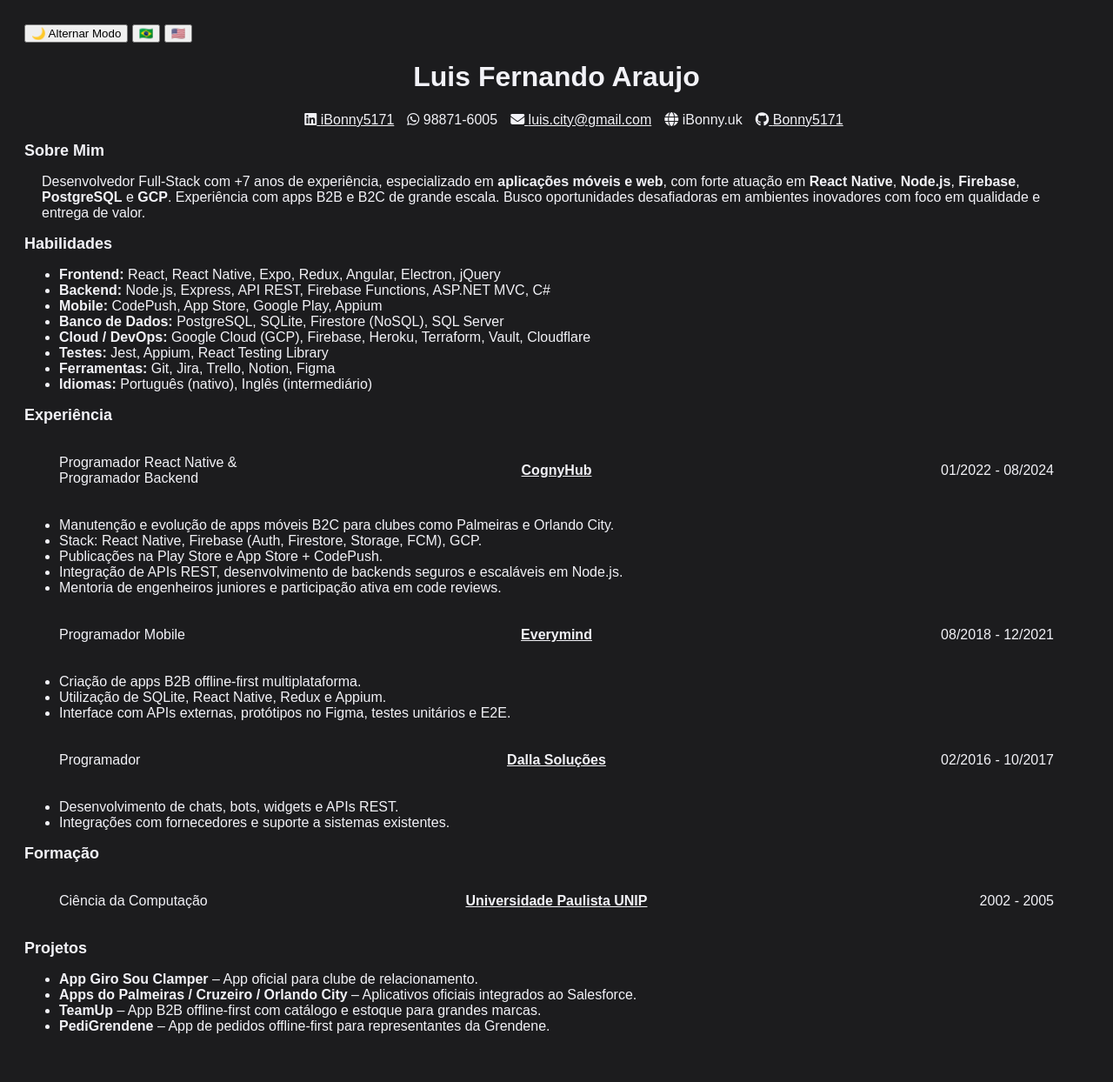
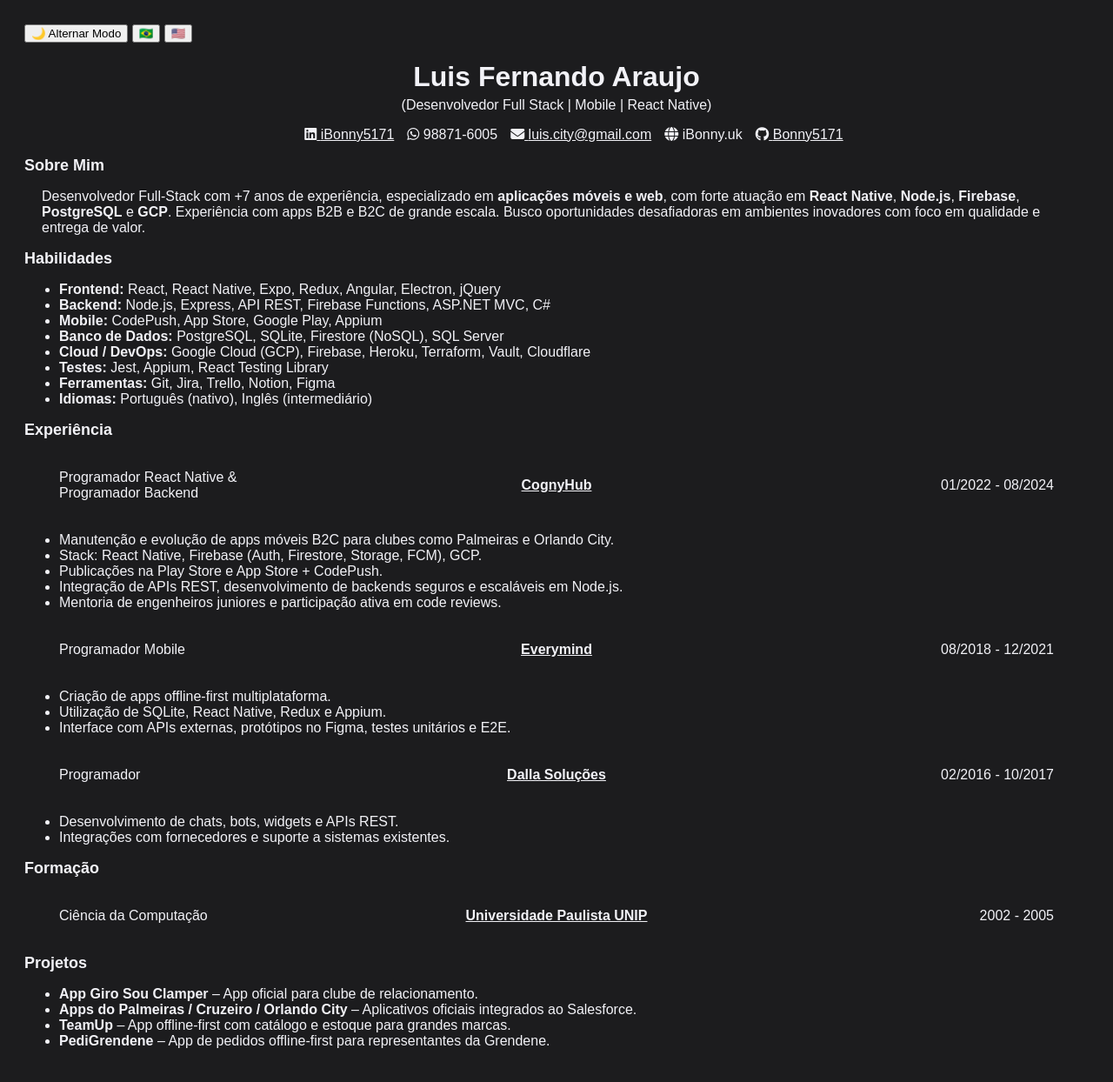
Before and after one commit to Bonny5171/curriculo, a website: page src/index_gpt.html in a window 1280 px wide. Shown: the whole page at 87% size. Drawn offline with Linux system fonts and the light colour scheme.

Commit message:
add dados sobre mim

```diff
--- a/package.json
+++ b/package.json
@@ -14,6 +14,6 @@
     "express": "^4.17.1"
   },
   "devDependencies": {
-    "nodemon": "^2.0.15"
+    "nodemon": "^2.0.22"
   }
 }
--- a/src/index_gpt.html
+++ b/src/index_gpt.html
@@ -169,7 +169,20 @@
     </div>
   </div>
 
-  <h1>Luis Fernando Araujo</h1>
+  <div style="display:flex; flex-direction:column;" >
+    <span style="
+      display:flex;
+      justify-content: center;
+      font-size: 2em;
+      font-weight: bold;
+      margin-top: 0.67em;
+    ">Luis Fernando Araujo</span>
+    <span style="
+      display:flex;
+      justify-content: center;
+      margin-top: 0.27em;
+    ">(Desenvolvedor Full Stack | Mobile | React Native)</span>
+  </div>
 
   <!-- Navegação principal -->
   <nav>
@@ -192,6 +205,8 @@
         </a></li>
     </ul>
   </nav>
+
+
 
   <section class="skills-section">
     <h2 id="about_me">Sobre Mim</h2>
@@ -238,7 +253,7 @@
         <span class="right">08/2018 - 12/2021</span>
       </div>
       <ul>
-        <li id="twice_job_desc_1">Criação de apps B2B offline-first multiplataforma.</li>
+        <li id="twice_job_desc_1">Criação de apps offline-first multiplataforma.</li>
         <li id="twice_job_desc_2">Utilização de SQLite, React Native, Redux e Appium.</li>
         <li id="twice_job_desc_3">Interface com APIs externas, protótipos no Figma, testes unitários e E2E.</li>
       </ul>
@@ -277,7 +292,7 @@
       <ul>
         <li><strong id="projects_desc_1_1">App Giro Sou Clamper</strong> <span id="projects_desc_1_2"> – App oficial para clube de relacionamento.</span></li>
         <li><strong id="projects_desc_2_1">Apps do Palmeiras / Cruzeiro / Orlando City</strong> <span  id="projects_desc_2_2"> – Aplicativos oficiais integrados ao Salesforce.</span></li>
-        <li><strong id="projects_desc_3_1">TeamUp</strong> <span  id="projects_desc_3_2"> – App B2B offline-first com catálogo e estoque para grandes marcas.</span></li>
+        <li><strong id="projects_desc_3_1">TeamUp</strong> <span  id="projects_desc_3_2"> – App offline-first com catálogo e estoque para grandes marcas.</span></li>
         <li><strong id="projects_desc_4_1">PediGrendene</strong> <span  id="projects_desc_4_2"> – App de pedidos offline-first para representantes da Grendene.</span></li>
       </ul>
     </div>
@@ -321,7 +336,7 @@
         once_job_desc_4: "Integração de APIs REST, desenvolvimento de backends seguros e escaláveis em Node.js.",
         once_job_desc_5: "Mentoria de engenheiros juniores e participação ativa em code reviews.",
         twice_job: "Programador Mobile",
-        twice_job_desc_1: "Criação de apps B2B offline-first multiplataforma.",
+        twice_job_desc_1: "Criação de apps offline-first multiplataforma.",
         twice_job_desc_2: "Utilização de SQLite, React Native, Redux e Appium.",
         twice_job_desc_3: "Interface com APIs externas, protótipos no Figma, testes unitários e E2E.",
         three_job: "Programador",
@@ -334,7 +349,7 @@
         projects_desc_2_1: "Apps do Palmeiras / Cruzeiro / Orlando City",
         projects_desc_2_2: " – Aplicativos oficiais integrados ao Salesforce.",
         projects_desc_3_1: "TeamUp",
-        projects_desc_3_2: " – App B2B offline-first com catálogo e estoque para grandes marcas.",
+        projects_desc_3_2: " – App offline-first com catálogo e estoque para grandes marcas.",
         projects_desc_4_1: "PediGrendene",
         projects_desc_4_2: " – App de pedidos offline-first para representantes da Grendene.",
         changemode: "🌙 Alternar Modo",
@@ -356,7 +371,7 @@
         once_job_desc_4: "Integration of REST APIs and development of secure, scalable backends using Node.js.",
         once_job_desc_5: "Mentorship of junior engineers and active participation in code reviews.",
         twice_job: "Developer Mobile",
-        twice_job_desc_1: "Development of cross-platform, offline-first B2B applications.",
+        twice_job_desc_1: "Development of cross-platform, offline-first applications.",
         twice_job_desc_2: "Used SQLite, React Native, Redux, and Appium.",
         twice_job_desc_3: "Integration with external APIs, prototyping in Figma, unit and end-to-end testing.",
         three_job: "Developer",
@@ -369,7 +384,7 @@
         projects_desc_2_1: "Palmeiras / Cruzeiro / Orlando City Apps",
         projects_desc_2_2: " – Official apps integrated with Salesforce.",
         projects_desc_3_1: "TeamUp",
-        projects_desc_3_2: " – Offline-first B2B app with catalog and inventory for major brands.",
+        projects_desc_3_2: " – Offline-first app with catalog and inventory for major brands.",
         projects_desc_4_1: "PediGrendene",
         projects_desc_4_2: " – Offline-first order app for Grendene representatives.",
         changemode: "🌙 Change Mode",
```
Also changed, not shown: 1 other file.
